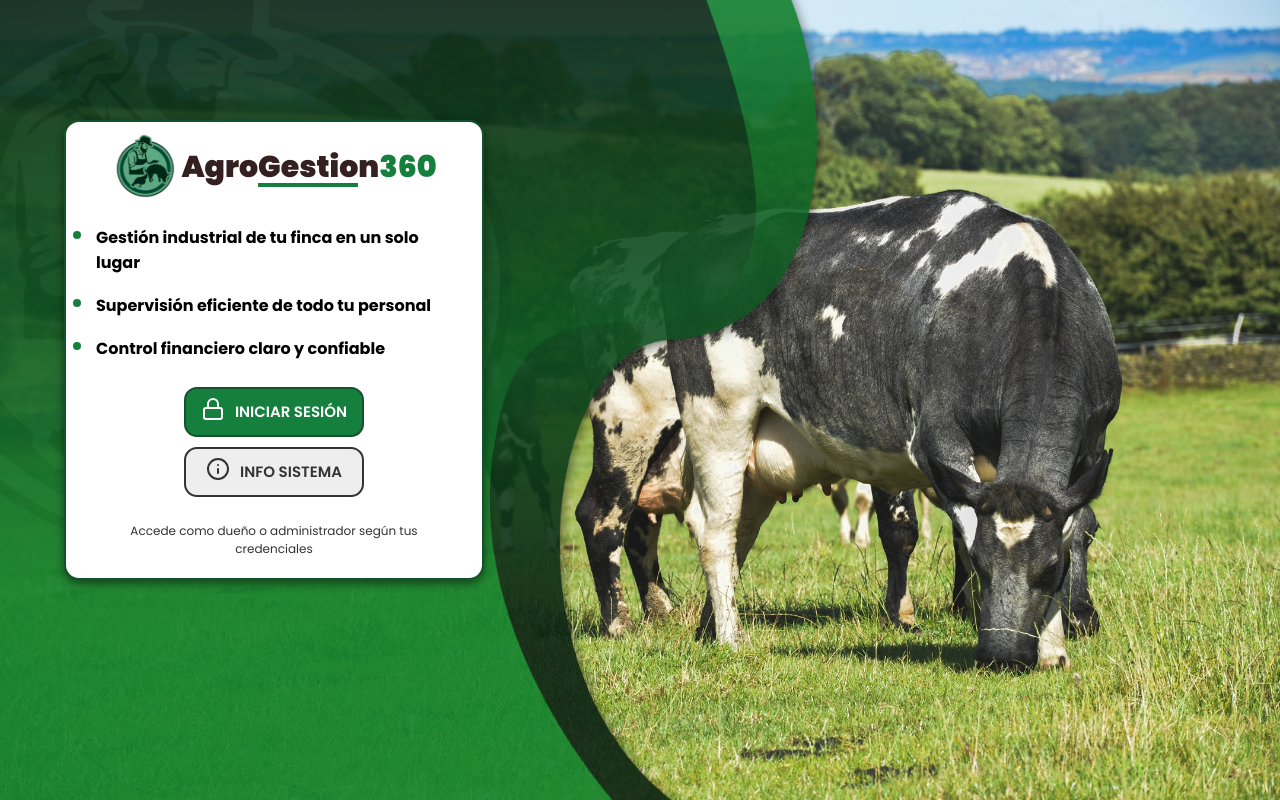
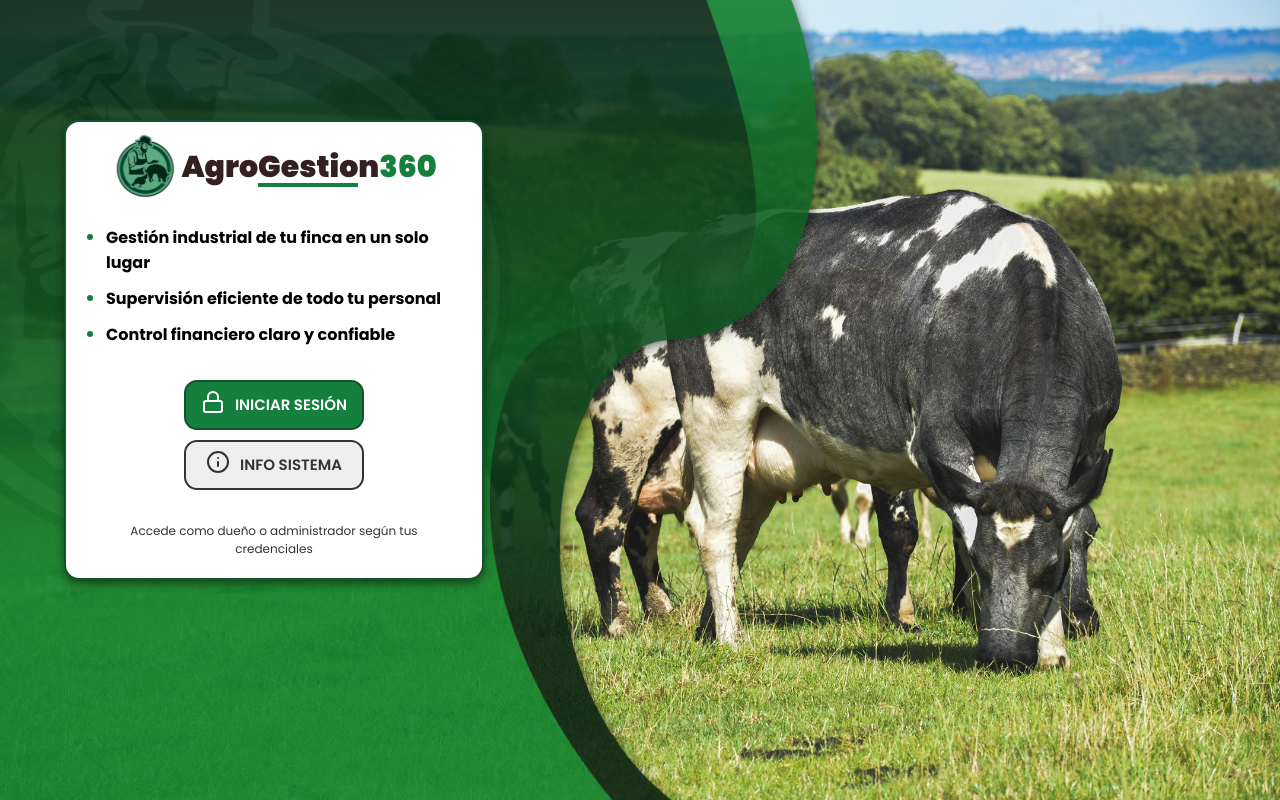
Before and after one commit to stivcode21/AgroGestion360-SENA, a React (Vite) app in the folder Frontend/: page / in a window 1280 px wide. Built offline with nearby package versions, Linux system fonts and the light colour scheme.

Commit message:
style: fix position element

```diff
--- a/Frontend/src/pages/welcome/Welcome.module.css
+++ b/Frontend/src/pages/welcome/Welcome.module.css
@@ -8,14 +8,14 @@
 
 li::marker {
   color: #15803d;
-  font-size: 1.5em;
+  font-size: 1.1em;
 }
 
 .list {
   display: flex;
   flex-direction: column;
   gap: 10px;
-  margin-left: 10px;
+  margin-left: 20px;
 }
 
 .item {
```
